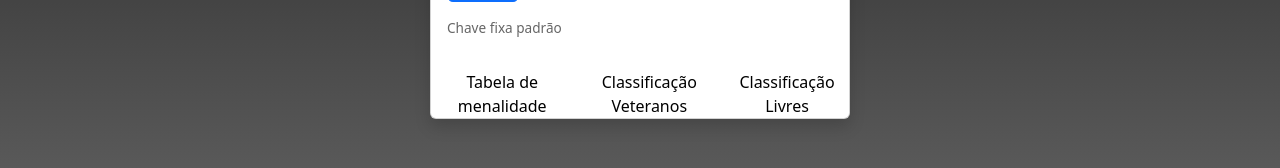
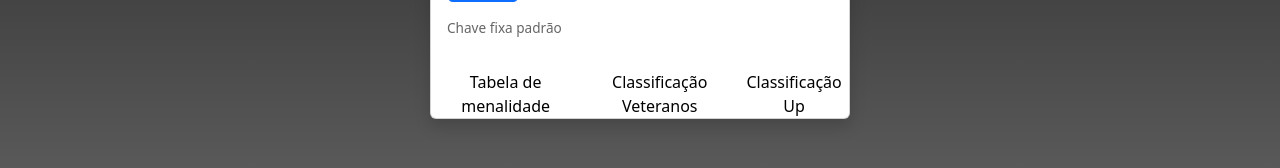
Before and after one commit to acsoccer/Sistema-Veteranos, a plain HTML site: page index.html in a window 1280 px wide. Shown: the part 315-483 px from the top of the page. Drawn offline with nearby package versions, Linux system fonts and the light colour scheme.

Commit message:
Update index.html

```diff
--- a/index.html
+++ b/index.html
@@ -55,7 +55,7 @@
     <div class="links">
       <a class="link" href="https://acsoccer.github.io/manutencao/">Tabela de menalidade</a>
       <a class="link" href="">Classificação Veteranos</a>
-      <a class="link" href="">Classificação Livres</a>
+      <a class="link" href="https://acsoccer.github.io/up/">Classificação Up</a>
     </div>
   </div>
 </div>
```
